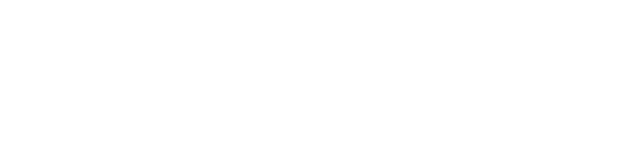
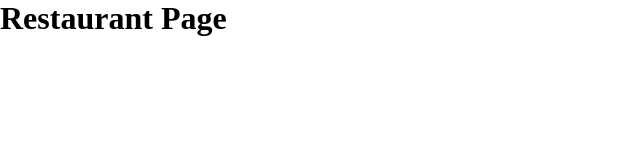
Before and after one commit to anusianne/The-Odin-Project, a plain HTML site: page Restaurant Page/index.html in a window 1280 px wide. Shown: the whole page, without its empty margins (0-640 px from the left). Drawn offline with Linux system fonts and the light colour scheme.

Commit message:
added h1

```diff
--- a/Restaurant Page/index.html
+++ b/Restaurant Page/index.html
@@ -7,6 +7,7 @@
     <link rel="stylesheet" href="index.css" />
   </head>
   <body>
+    <h1>Restaurant Page</h1>
     <script src="index.js"></script>
   </body>
 </html>
```
